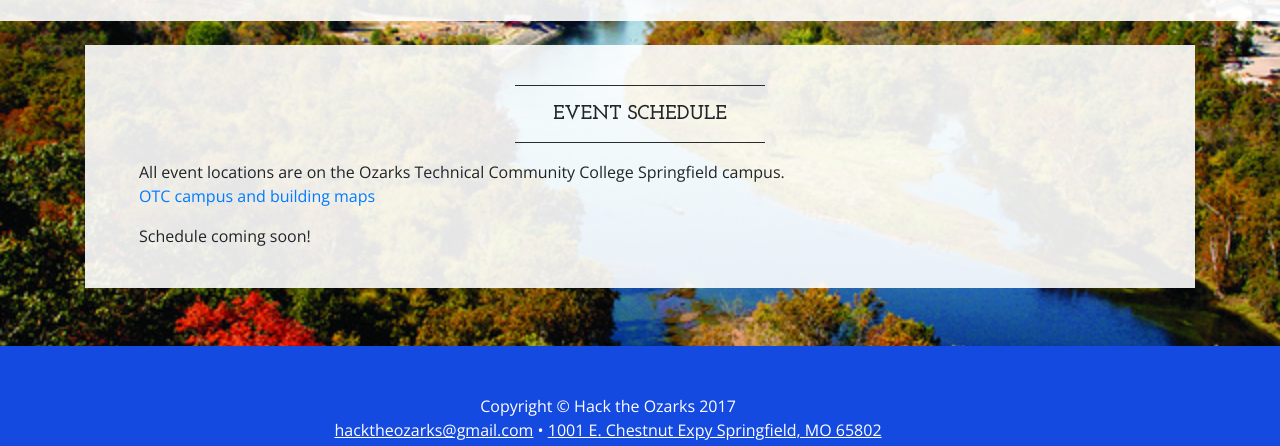
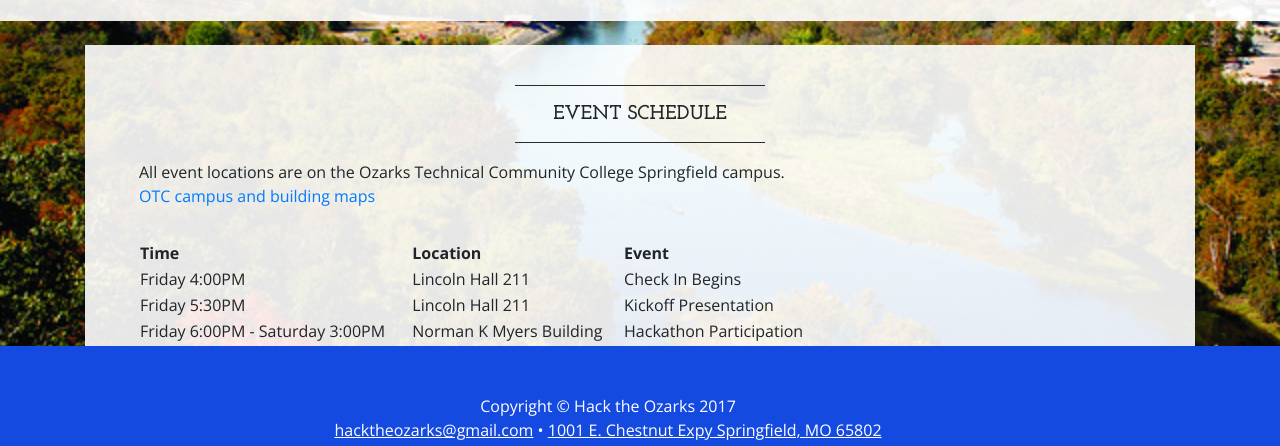
Before and after one commit to wrighta-otc/wrighta-otc.github.io, a website: page schedule.html in a window 1280 px wide. Shown: the part 262-708 px from the top of the page. Drawn offline with nearby package versions, Linux system fonts and the light colour scheme.

Commit message:
Updated schedule

```diff
--- a/schedule.html
+++ b/schedule.html
@@ -114,9 +114,42 @@
                 <div class="row">
                     <div class="col-sm-12">
                         <p>
-                            Schedule coming soon!
+                            <table width="75%">
+                                <tr>
+                                    <td><strong>Time</strong></td>
+                                    <td><strong>Location</strong></td>
+                                    <td><strong>Event</strong></td>
+                                </tr>
+                                <tr>
+                                    <td>Friday 4:00PM</td>
+                                    <td>Lincoln Hall 211</td>
+                                    <td>Check In Begins</td>
+                                </tr>
+                                <tr>
+                                    <td>Friday 5:30PM</td>
+                                    <td>Lincoln Hall 211</td>
+                                    <td>Kickoff Presentation</td>
+                                </tr>
+                                 <tr>
+                                    <td>Friday 6:00PM - Saturday 3:00PM</td>
+                                    <td>Norman K Myers Building</td>
+                                    <td>Hackathon Participation</td>
+                                </tr>
+                                <tr>
+                                    <td>Saturday 3:00PM</td>
+                                    <td>Lincoln Hall 211</td>
+                                    <td>Presentation of Demos / Judging</td>
+                                </tr>
+                                 <tr>
+                                    <td>Saturday 4:30PM</td>
+                                    <td>Lincoln Hall 211</td>
+                                    <td>Wrap-Up and Close</td>
+                                </tr>
+                            </table>
 
                         </p>
+                        <p>Late check-in will be available at the desk in the atrium of the Norman K Myers building until 6:30PM</p>
+                        <p>Participants are welcome to come and go throughout the night or stay as they like.</p>
                         <p></p>
                     </div>
                 </div>
```
